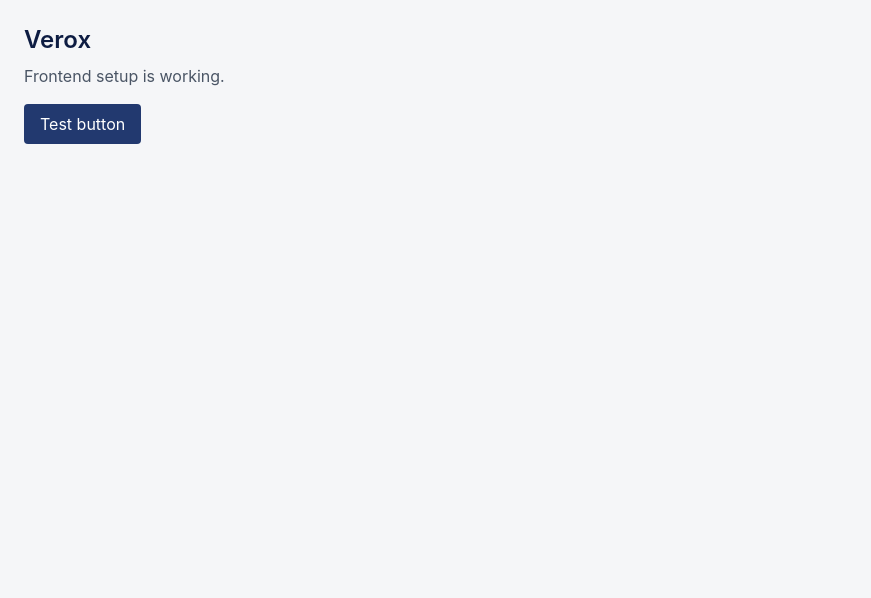
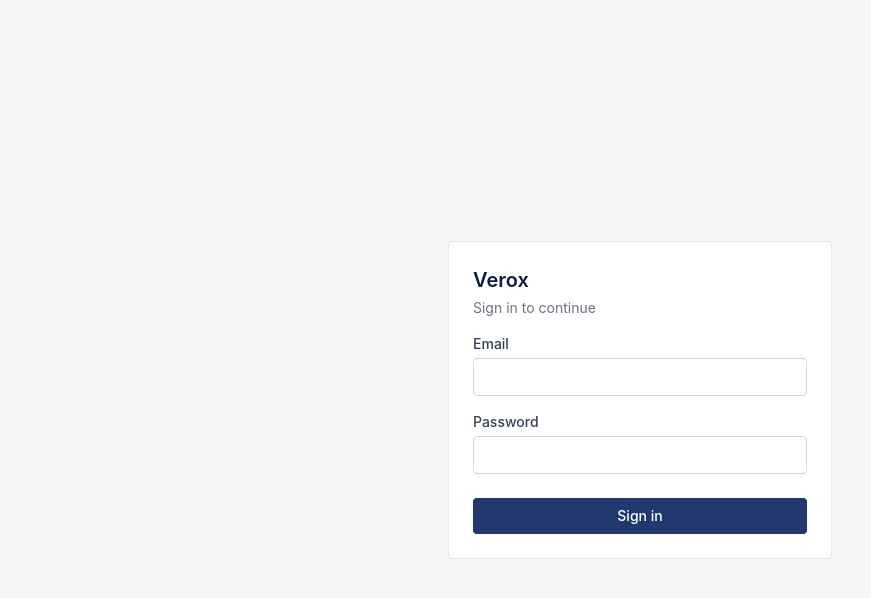
Before and after one commit to Aryan-shnoor/verox, a React (Vite) app in the folder client/: page /login in a window 1280 px wide. Shown: the top 598 px of the page, without its empty margins (0-871 px from the left). Built offline with nearby package versions, Linux system fonts and the light colour scheme; no server answers.

Commit message:
Add API helper, auth context, login page and protected route

```diff
--- a/client/src/App.jsx
+++ b/client/src/App.jsx
@@ -1,11 +1,23 @@
+import { Routes, Route } from "react-router-dom";
+import AuthProvider from "./AuthProvider.jsx";
+import ProtectedRoute from "./components/ProtectedRoute.jsx";
+import LoginPage from "./pages/LoginPage.jsx";
+import DashboardPage from "./pages/DashboardPage.jsx";
+
 export default function App() {
   return (
-    <div className="p-6">
-      <h1 className="text-2xl font-semibold text-navy-900">Verox</h1>
-      <p className="mt-2 text-gray-600">Frontend setup is working.</p>
-      <button className="mt-4 rounded bg-navy-700 px-4 py-2 text-white hover:bg-navy-900" onClick={() => alert("Button clicked!")}>
-        Test button
-      </button>
-    </div>
+    <AuthProvider>
+      <Routes>
+        <Route path="/login" element={<LoginPage />} />
+        <Route
+          path="/"
+          element={
+            <ProtectedRoute>
+              <DashboardPage />
+            </ProtectedRoute>
+          }
+        />
+      </Routes>
+    </AuthProvider>
   );
 }
--- /dev/null
+++ b/client/src/AuthProvider.jsx
@@ -0,0 +1,29 @@
+import { useState } from "react";
+import { AuthContext } from "./authContext.js";
+import * as api from "./api.js";
+
+export default function AuthProvider({ children }) {
+  const [user, setUser] = useState(() => {
+    const saved = localStorage.getItem("user");
+    return saved ? JSON.parse(saved) : null;
+  });
+
+  async function login(email, password) {
+    const data = await api.login(email, password);
+    localStorage.setItem("token", data.token);
+    localStorage.setItem("user", JSON.stringify(data.user));
+    setUser(data.user);
+  }
+
+  function logout() {
+    localStorage.removeItem("token");
+    localStorage.removeItem("user");
+    setUser(null);
+  }
+
+  return (
+    <AuthContext.Provider value={{ user, login, logout }}>
+      {children}
+    </AuthContext.Provider>
+  );
+}
--- /dev/null
+++ b/client/src/api.js
@@ -0,0 +1,47 @@
+const BASE_URL = import.meta.env.VITE_API_URL;
+
+async function request(path, { method = "GET", body } = {}) {
+  const headers = {};
+  const token = localStorage.getItem("token");
+  if (token) headers.Authorization = `Bearer ${token}`;
+
+  let payload;
+  if (body instanceof FormData) {
+    payload = body;
+  } else if (body) {
+    headers["Content-Type"] = "application/json";
+    payload = JSON.stringify(body);
+  }
+
+  let res;
+  try {
+    res = await fetch(`${BASE_URL}${path}`, { method, headers, body: payload });
+  } catch {
+    throw new Error("Can't reach the server. Is it running?");
+  }
+
+  const data = await res.json().catch(() => null);
+
+  if (!res.ok) {
+    // an expired or invalid token: clear it and go back to login
+    if (res.status === 401 && token && path !== "/auth/login") {
+      localStorage.removeItem("token");
+      localStorage.removeItem("user");
+      window.location.href = "/login";
+    }
+    throw new Error(data?.message || "Something went wrong.");
+  }
+
+  return data;
+}
+
+export function login(email, password) {
+  return request("/auth/login", { method: "POST", body: { email, password } });
+}
+
+export function register(fullName, email, password) {
+  return request("/auth/register", {
+    method: "POST",
+    body: { fullName, email, password },
+  });
+}
--- /dev/null
+++ b/client/src/authContext.js
@@ -0,0 +1,7 @@
+import { createContext, useContext } from "react";
+
+export const AuthContext = createContext(null);
+
+export function useAuth() {
+  return useContext(AuthContext);
+}
--- /dev/null
+++ b/client/src/components/ProtectedRoute.jsx
@@ -0,0 +1,11 @@
+import { Navigate } from "react-router-dom";
+import { useAuth } from "../authContext.js";
+
+export default function ProtectedRoute({ roles, children }) {
+  const { user } = useAuth();
+
+  if (!user) return <Navigate to="/login" replace />;
+  if (roles && !roles.includes(user.role)) return <Navigate to="/" replace />;
+
+  return children;
+}
--- /dev/null
+++ b/client/src/pages/DashboardPage.jsx
@@ -0,0 +1,20 @@
+import { useAuth } from "../authContext.js";
+
+export default function DashboardPage() {
+  const { user, logout } = useAuth();
+
+  return (
+    <div className="p-6">
+      <h1 className="text-xl font-semibold text-navy-900">Dashboard</h1>
+      <p className="mt-2 text-sm text-gray-600">
+        {user.full_name} ({user.role})
+      </p>
+      <button
+        onClick={logout}
+        className="mt-4 rounded border border-gray-300 bg-white px-3 py-1.5 text-sm hover:bg-gray-50"
+      >
+        Log out
+      </button>
+    </div>
+  );
+}
--- /dev/null
+++ b/client/src/pages/LoginPage.jsx
@@ -0,0 +1,75 @@
+import { useState } from "react";
+import { Navigate } from "react-router-dom";
+import { useAuth } from "../authContext.js";
+
+export default function LoginPage() {
+  const { user, login } = useAuth();
+  const [email, setEmail] = useState("");
+  const [password, setPassword] = useState("");
+  const [error, setError] = useState("");
+  const [loading, setLoading] = useState(false);
+
+  if (user) return <Navigate to="/" replace />;
+
+  async function handleSubmit(e) {
+    e.preventDefault();
+    setError("");
+    setLoading(true);
+
+    try {
+      await login(email, password);
+    } catch (err) {
+      setError(err.message);
+    } finally {
+      setLoading(false);
+    }
+  }
+
+  return (
+    <div className="flex min-h-screen items-center justify-center px-4">
+      <form
+        onSubmit={handleSubmit}
+        className="w-full max-w-sm rounded border border-gray-200 bg-white p-6"
+      >
+        <h1 className="text-xl font-semibold text-navy-900">Verox</h1>
+        <p className="mt-1 text-sm text-gray-500">Sign in to continue</p>
+
+        {error && (
+          <p className="mt-4 rounded border border-red-200 bg-red-50 px-3 py-2 text-sm text-red-700">
+            {error}
+          </p>
+        )}
+
+        <label className="mt-4 block text-sm font-medium text-gray-700">
+          Email
+          <input
+            type="email"
+            required
+            value={email}
+            onChange={(e) => setEmail(e.target.value)}
+            className="mt-1 block w-full rounded border border-gray-300 px-3 py-2 text-sm focus:border-navy-700 focus:outline-none"
+          />
+        </label>
+
+        <label className="mt-4 block text-sm font-medium text-gray-700">
+          Password
+          <input
+            type="password"
+            required
+            value={password}
+            onChange={(e) => setPassword(e.target.value)}
+            className="mt-1 block w-full rounded border border-gray-300 px-3 py-2 text-sm focus:border-navy-700 focus:outline-none"
+          />
+        </label>
+
+        <button
+          type="submit"
+          disabled={loading}
+          className="mt-6 w-full rounded bg-navy-700 py-2 text-sm font-medium text-white hover:bg-navy-900 disabled:opacity-60"
+        >
+          {loading ? "Signing in..." : "Sign in"}
+        </button>
+      </form>
+    </div>
+  );
+}
```
